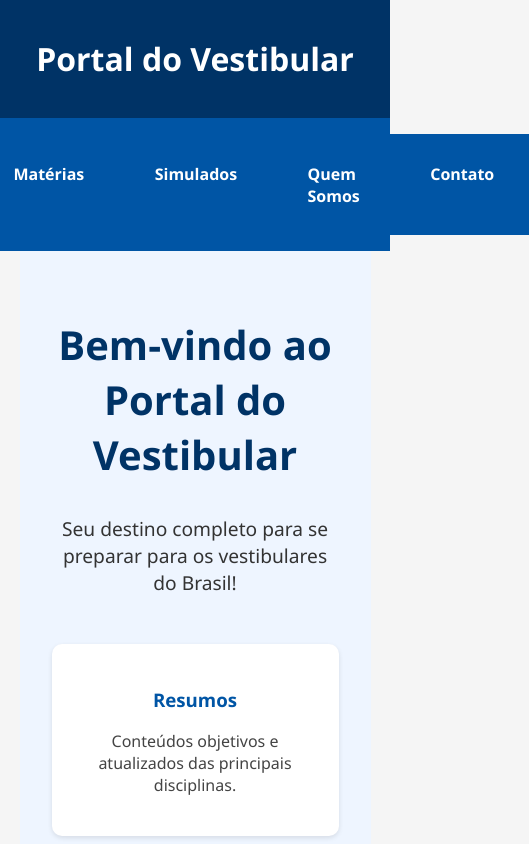
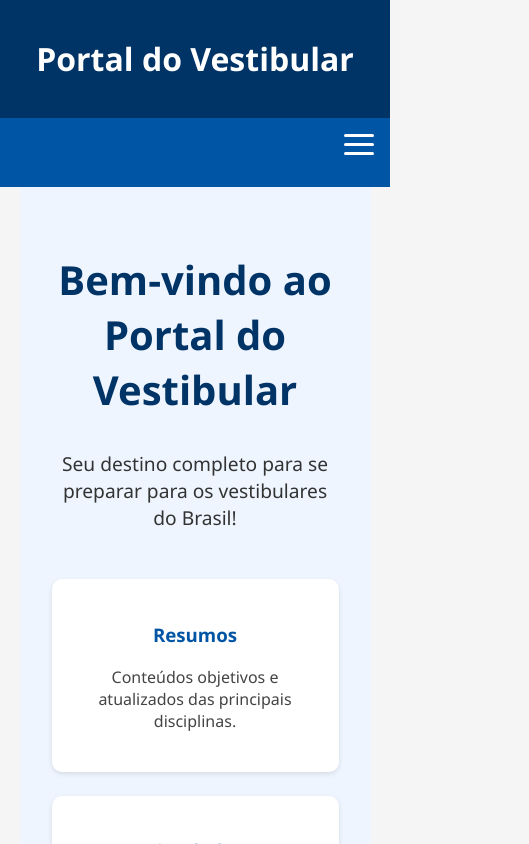
Before and after one commit to PedroPossari/VS16A-Task01, a Next.js app: page / in a window 390 px wide. Shown: the top 844 px of the page, 529 px wide, since content can reach past the window. Built offline with nearby package versions, Linux system fonts and the light colour scheme.

Commit message:
arrumando a responsividade da nav bar

```diff
--- a/src/components/navbar/NavBar.tsx
+++ b/src/components/navbar/NavBar.tsx
@@ -1,17 +1,24 @@
-// components/NavBar.tsx
 "use client";
-import React from "react";
+import React, { useState } from "react";
 import styles from "./navbar.module.scss";
 import TextMenu from "../textMenu/TextMenu";
 
 export default function NavBar() {
+  const [isMenuOpen, setIsMenuOpen] = useState(false);
+
+  const toggleMenu = () => {
+    setIsMenuOpen(!isMenuOpen);
+  };
+
   return (
     <nav className={styles.navbar}>
-      {" "}
-      {/* Alterado de navContainer para navbar */}
-      <div className={styles.navbar}>
-        {" "}
-        {/* Alterado de menuItems para navbar */}
+      <div className={styles.mobileMenuButton} onClick={toggleMenu}>
+        <span className={styles.hamburgerLine}></span>
+        <span className={styles.hamburgerLine}></span>
+        <span className={styles.hamburgerLine}></span>
+      </div>
+
+      <div className={`${styles.navItems} ${isMenuOpen ? styles.show : ""}`}>
         <TextMenu texto="Home" href="/" />
         <TextMenu texto="Matérias" href="/pages/menu2" />
         <TextMenu texto="Simulados" href="/pages/menu3" />
--- a/src/components/navbar/navbar.module.scss
+++ b/src/components/navbar/navbar.module.scss
@@ -1,14 +1,34 @@
 .navbar {
   display: flex;
-  justify-content: center;
+  flex-direction: column;
   background-color: #0055a5;
   padding: 1rem;
-  gap: 2rem;
   position: relative;
 }
 
-.menuItem {
-  position: relative;
+.navItems {
+  display: flex;
+  flex-direction: column;
+  gap: 1rem;
+  width: 100%;
+}
+
+.mobileMenuButton {
+  display: none;
+  flex-direction: column;
+  justify-content: space-between;
+  width: 30px;
+  height: 21px;
+  cursor: pointer;
+  align-self: flex-end;
+  margin-bottom: 1rem;
+}
+
+.hamburgerLine {
+  height: 3px;
+  width: 100%;
+  background-color: white;
+  border-radius: 10px;
 }
 
 .navbar a {
@@ -19,10 +39,51 @@
   display: flex;
   align-items: center;
   gap: 0.3rem;
+  padding: 0.5rem 0;
 }
 
 .navbar a:hover {
   color: #ffcc00;
+}
+
+/* Estilos para desktop */
+@media (min-width: 768px) {
+  .navbar {
+    flex-direction: row;
+    justify-content: center;
+    align-items: center;
+    gap: 2rem;
+  }
+
+  .navItems {
+    flex-direction: row;
+    justify-content: center;
+    gap: 2rem;
+  }
+
+  .mobileMenuButton {
+    display: none;
+  }
+}
+
+/* Estilos para mobile */
+@media (max-width: 767px) {
+  .mobileMenuButton {
+    display: flex;
+  }
+
+  .navItems {
+    display: none;
+  }
+
+  .navItems.show {
+    display: flex;
+  }
+}
+
+/* Estilos comuns para submenus */
+.menuItem {
+  position: relative;
 }
 
 .arrow {
```
